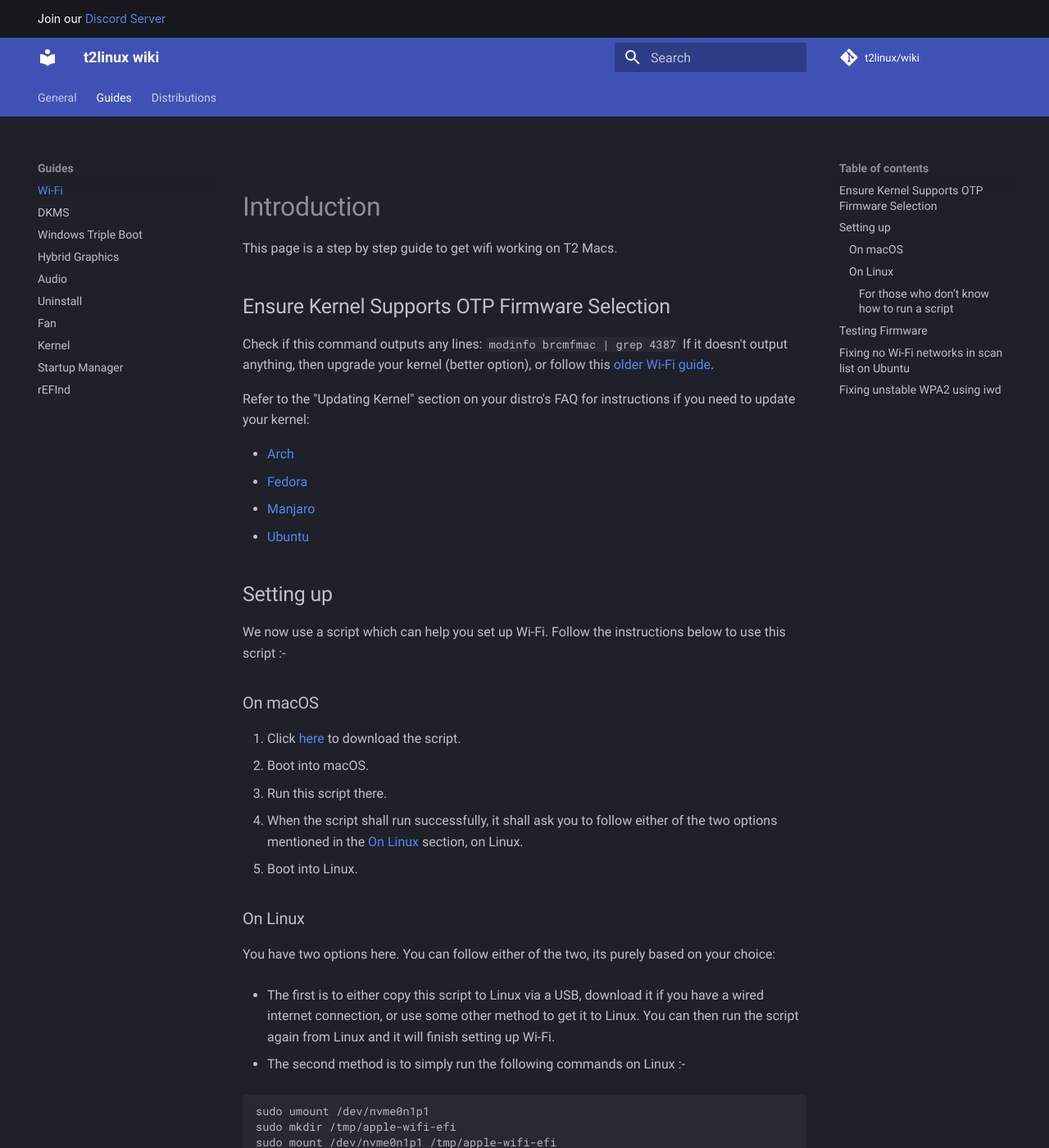
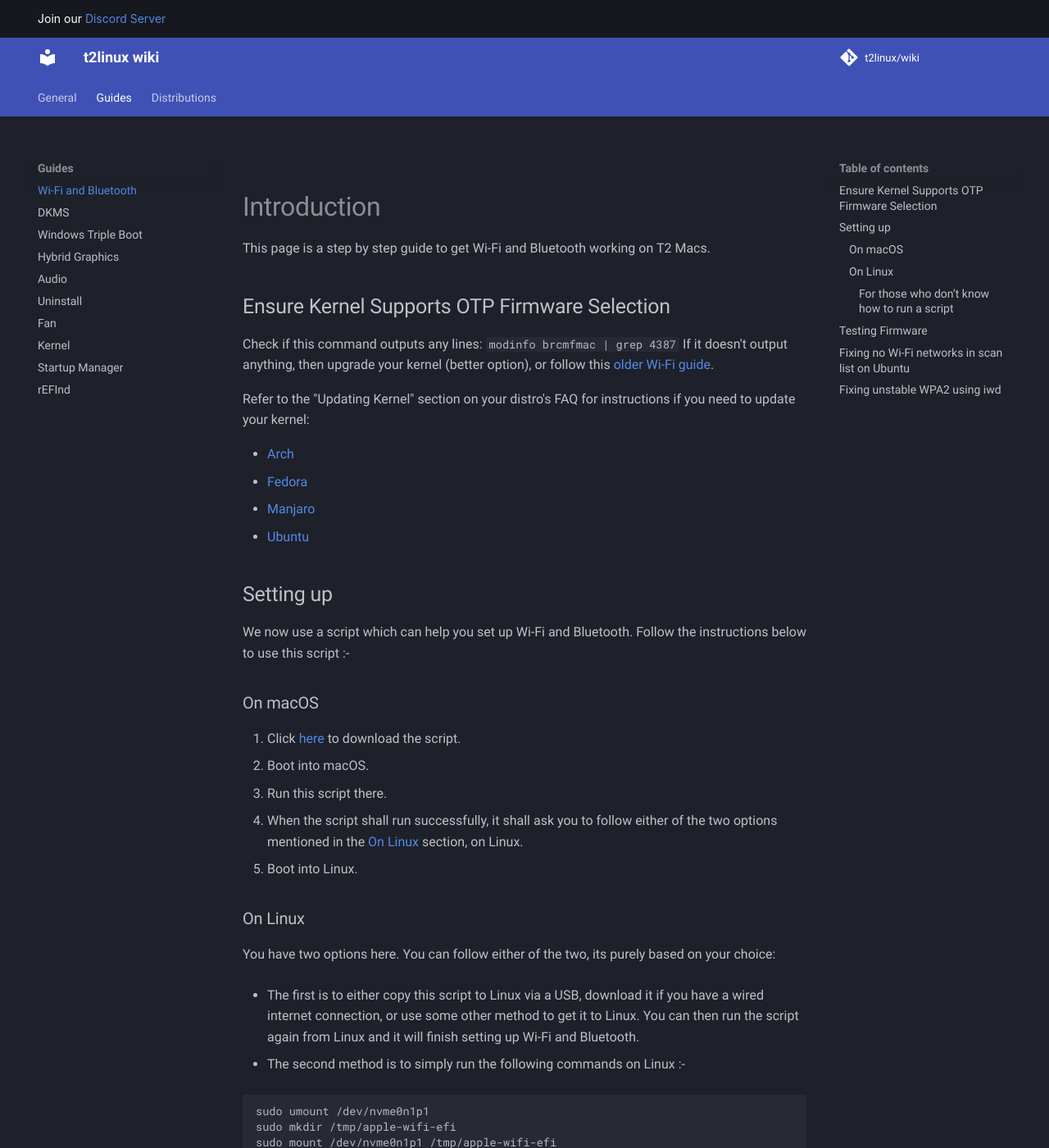
Before and after one commit to t2linux/wiki, an MkDocs documentation site: the page built from docs/guides/wifi-bluetooth.md, in a window 1280 px wide and 1400 px high. Shown: the whole window at 82% size. Built offline with MkDocs 1.6.1 and Material for MkDocs 9.7.7, drawn with Linux system fonts in a browser that asks for light colours; comment, search, counter and statistics services are not loaded; some of the changed text lies outside the part shown.

Commit message:
Update wiki and wifi script for BCM4377 Bluetooth (#304)

````diff
--- a/docs/guides/wifi.md
+++ b/docs/guides/wifi-bluetooth.md
@@ -1,6 +1,6 @@
 # Introduction
 
-This page is a step by step guide to get wifi working on T2 Macs.
+This page is a step by step guide to get Wi-Fi and Bluetooth working on T2 Macs.
 
 ## Ensure Kernel Supports OTP Firmware Selection
 
@@ -15,21 +15,21 @@ Refer to the "Updating Kernel" section on your distro's FAQ for instructions if
 
 ## Setting up
 
-We now use a script which can help you set up Wi-Fi. Follow the instructions below to use this script :-
+We now use a script which can help you set up Wi-Fi and Bluetooth. Follow the instructions below to use this script :-
 
 ### On macOS
 
-1. Click [here](../tools/wifi.sh) to download the script.
+1. Click [here](../tools/firmware.sh) to download the script.
 2. Boot into macOS.
 3. Run this script there.
-4. When the script shall run successfully, it shall ask you to follow either of the two options mentioned in the [On Linux](https://wiki.t2linux.org/guides/wifi/#on-linux) section, on Linux.
+4. When the script shall run successfully, it shall ask you to follow either of the two options mentioned in the [On Linux](#on-linux) section, on Linux.
 5. Boot into Linux.
 
 ### On Linux
 
 You have two options here. You can follow either of the two, its purely based on your choice:
 
-- The first is to either copy this script to Linux via a USB, download it if you have a wired internet connection, or use some other method to get it to Linux. You can then run the script again from Linux and it will finish setting up Wi-Fi.
+- The first is to either copy this script to Linux via a USB, download it if you have a wired internet connection, or use some other method to get it to Linux. You can then run the script again from Linux and it will finish setting up Wi-Fi and Bluetooth.
 
 - The second method is to simply run the following commands on Linux :-
 
@@ -37,7 +37,7 @@ You have two options here. You can follow either of the two, its purely based on
   sudo umount /dev/nvme0n1p1
   sudo mkdir /tmp/apple-wifi-efi
   sudo mount /dev/nvme0n1p1 /tmp/apple-wifi-efi
-  bash /tmp/apple-wifi-efi/wifi.sh
+  bash /tmp/apple-wifi-efi/firmware.sh
   ```
 
 #### For those who don’t know how to run a script
@@ -49,7 +49,7 @@ If you don’t know how to run a script, follow these instructions.
 2. Open the terminal and run :-
 
     ``` bash
-    bash ~/Downloads/wifi.sh
+    bash ~/Downloads/firmware.sh
     ```
 
 3. Then boot into Linux and place the same script in the **Downloads** folder over there or simply run the commands the script asked you to run in Linux when you executed it in macOS.
--- a/mkdocs.yml
+++ b/mkdocs.yml
@@ -34,6 +34,11 @@ markdown_extensions:
     - pymdownx.details
     - pymdownx.superfences
 
+plugins:
+    -   redirects:
+            redirect_maps:
+                'guides/wifi.md': 'guides/wifi-bluetooth.md'
+
 nav:
     - General:
           - Home: index.md
@@ -42,7 +47,7 @@ nav:
           - Contribute: contribute.md
           - Notable Contributors: notable-contributors.md
     - Guides:
-          - Wi-Fi: guides/wifi.md
+          - Wi-Fi and Bluetooth: guides/wifi-bluetooth.md
           - DKMS: guides/dkms.md
           - Windows Triple Boot: guides/windows.md
           - Hybrid Graphics: guides/hybrid-graphics.md
--- a/requirements.txt
+++ b/requirements.txt
@@ -3,3 +3,4 @@
 
 mkdocs == 1.3.1
 mkdocs-material == 8.3.9
+mkdocs-redirects == 1.0.5
````
Also changed, not shown: docs/roadmap.md (+2 -3 lines), docs/state.md (+2 -2 lines), 2 other files.
